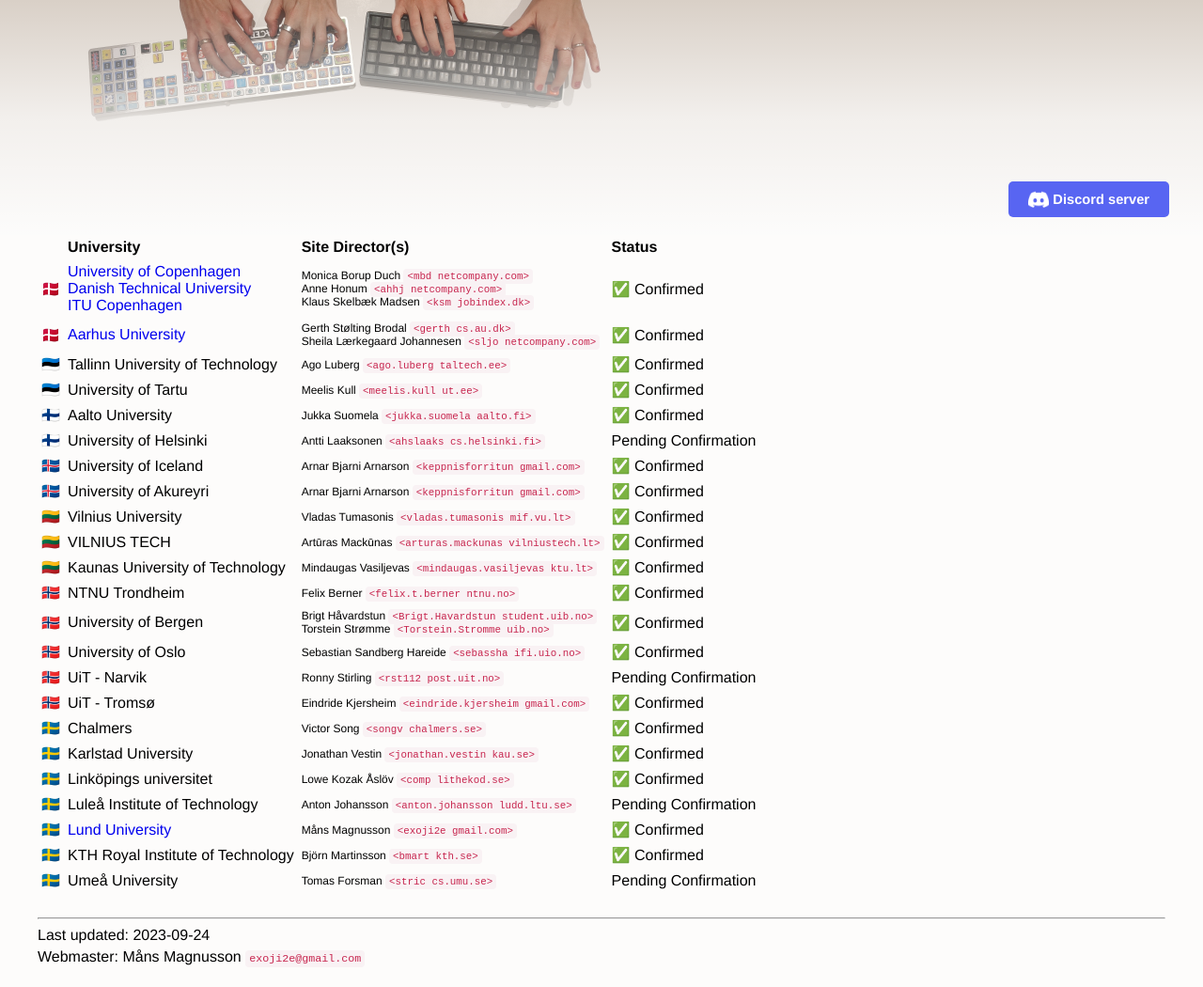
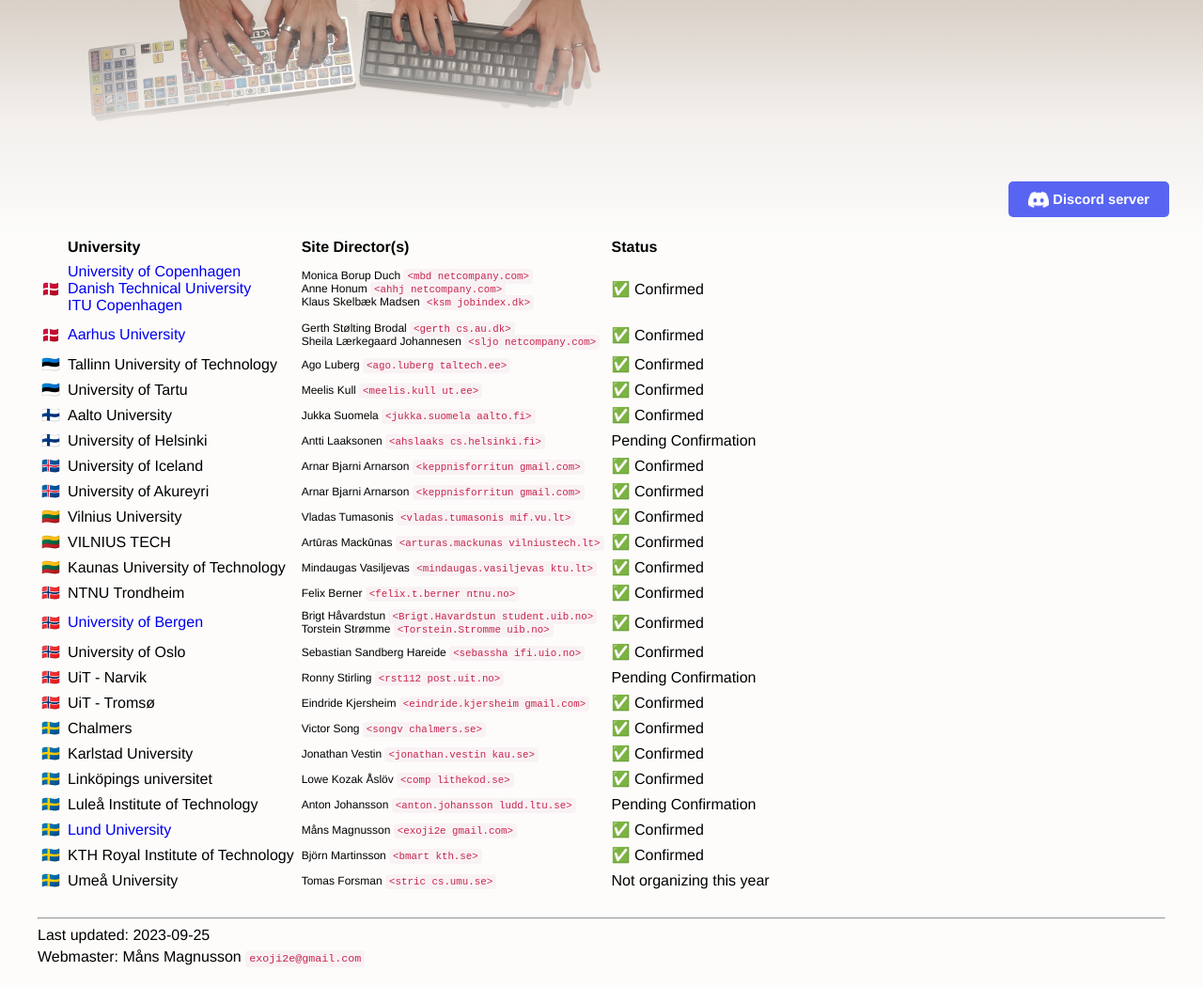
Before and after one commit to icpc/ncpc-web, a Jekyll site: the page built from ncpc2023/site_table.md, in a window 1280 px wide. Shown: the whole page at 94% size. Built offline with Jekyll 4.4.1, drawn with Linux system fonts in a browser that asks for light colours; our own code applies the rules of GitHub Pages for plain Markdown files.

Commit message:
[ncpc2023] update sitetable

```diff
--- a/_config.yml
+++ b/_config.yml
@@ -7,7 +7,7 @@
   - scope:
       path: "ncpc2023"
     values:
-      lastUpdate: "2023-09-24"
+      lastUpdate: "2023-09-25"
 
 kramdown:
   parse_block_html: true
--- a/_data/ncpc2023sites.yml
+++ b/_data/ncpc2023sites.yml
@@ -94,6 +94,7 @@
     contact: Brigt Håvardstun
     email: 'Brigt.Havardstun student.uib.no'
     confirmed: true
+    url: https://contest.ii.uib.no/ncpc/2023/
     extra_contacts:
       - name: Torstein Strømme
         email: 'Torstein.Stromme uib.no'
@@ -151,3 +152,4 @@
     contact: Tomas Forsman
     email: 'stric cs.umu.se'
     confirmed: false
+    declined: true
--- a/ncpc2023/site_table.md
+++ b/ncpc2023/site_table.md
@@ -31,7 +31,13 @@
           </div>
           {% endfor %}
         </td>
-        <td>{% if uni.confirmed %} ✅ Confirmed {% else %} Pending Confirmation {% endif %} </td>
+        <td>{% if uni.confirmed %}
+        ✅ Confirmed
+        {% elsif uni.declined %}
+        Not organizing this year
+        {% else %}
+        Pending Confirmation
+        {% endif %}</td>
       </tr>
     {% endfor %}
   {% endfor %}
```
